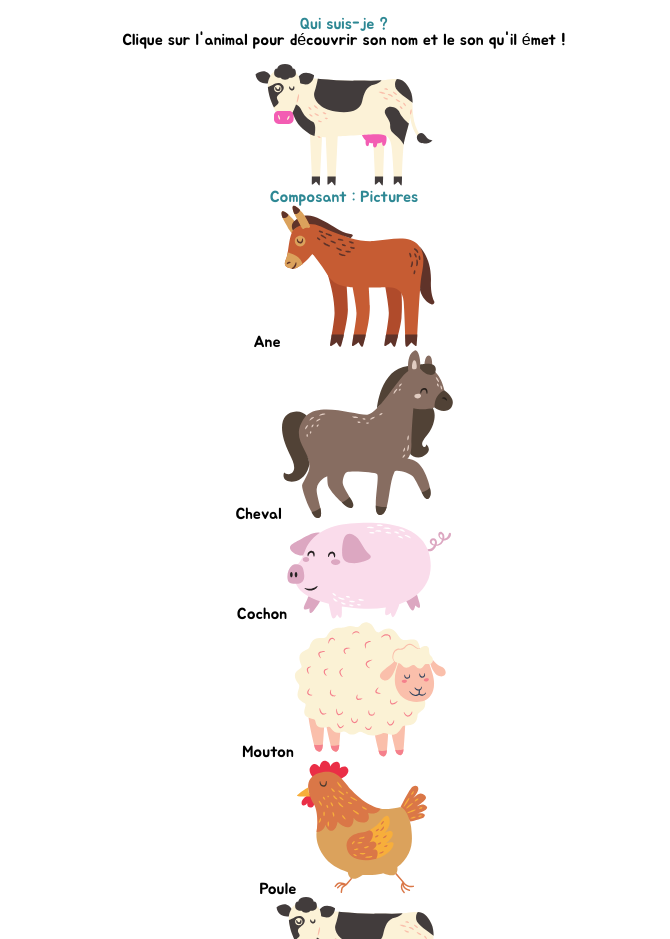
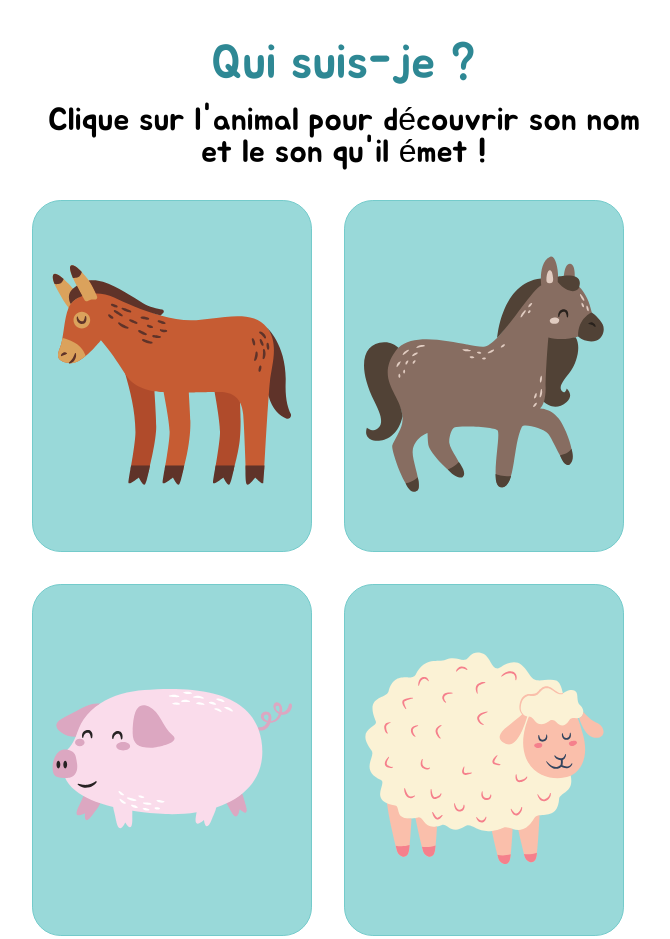
Before and after one commit to GeraldineBB/birthday_Clemence, a React app: page / in a window 1280 px wide. Shown: the top 939 px of the page, without its empty margins (296-966 px from the left). Built offline with nearby package versions, Linux system fonts and the light colour scheme.

Commit message:
Inté bleu ok

```diff
--- a/src/assets/index.html
+++ b/src/assets/index.html
@@ -7,7 +7,7 @@
 		<link rel="preconnect" href="https://fonts.googleapis.com">
 		<link rel="preconnect" href="https://fonts.gstatic.com" crossorigin>
 		<link href="https://fonts.googleapis.com/css2?family=Jua&display=swap" rel="stylesheet">
-        <title>Joyeux anniversaire !</title>
+        <title>Joyeux anniversaire Clémence!</title>
     </head>
     <body>
         <div id="root"></div>
--- a/src/components/App/styles.scss
+++ b/src/components/App/styles.scss
@@ -1,5 +1,7 @@
+@use 'src/styles/vars';
+
 .app {
-  width: 500px;
+  width: 800px;
   margin: 1em auto;
   text-align: center;
 }
--- a/src/components/Header/styles.scss
+++ b/src/components/Header/styles.scss
@@ -0,0 +1,16 @@
+@use 'src/styles/vars';
+
+.header {
+  max-width: 600px;
+  text-align: center;
+  margin: 2.5rem auto 2rem;
+
+  &-title{
+    font-size: 3rem;
+    margin-bottom: 1rem;
+  }
+
+  &-subtitle{
+    font-size: 2rem;
+  }
+}
--- a/src/components/Pictures/index.js
+++ b/src/components/Pictures/index.js
@@ -8,21 +8,23 @@ import './styles.scss';
 
 // == Composant
 const Pictures = ({AnimalsData}) => (
-  <div className="app">
-    <img src={porc} alt="react logo" />
-    <h1>Composant : Pictures</h1>
+  <div className="container">
 
-    <ul className="animals"> {
+    <ul className="container-animals"> {
 
 
     AnimalsData.map(
 
       (animal) =>
-        <li>
-          {animal.name}
+        <li className="container-box">
+          {/* {animal.name} */}
+
+        <div className="container-item">
           <img
           src= {animal.picture}
           />
+        </div>
+
         </li>
 
 
--- a/src/components/Pictures/styles.scss
+++ b/src/components/Pictures/styles.scss
@@ -0,0 +1,38 @@
+@use 'src/styles/vars';
+
+.container{
+
+
+
+  &-animals{
+    display: flex;
+    flex-wrap: wrap;
+    justify-content: center;
+    text-align: center;
+    margin: auto;
+  }
+
+  &-box{
+    background-color: vars.$background-blue;
+    width: 35%;
+    height: 22rem;
+    border-radius: 1.8rem;
+    margin-right: 2rem;
+    border: 1.5px solid darken(vars.$background-blue, 10%);
+    margin-bottom: 2rem;
+    display: flex;
+    flex-direction: column;
+    color: vars.$color-title-blue;
+  }
+
+  &-item{
+    align-items: center;
+    justify-content: center;
+    margin: auto;
+}
+
+}
+
+.container img{
+  width: 15rem;
+}
```
